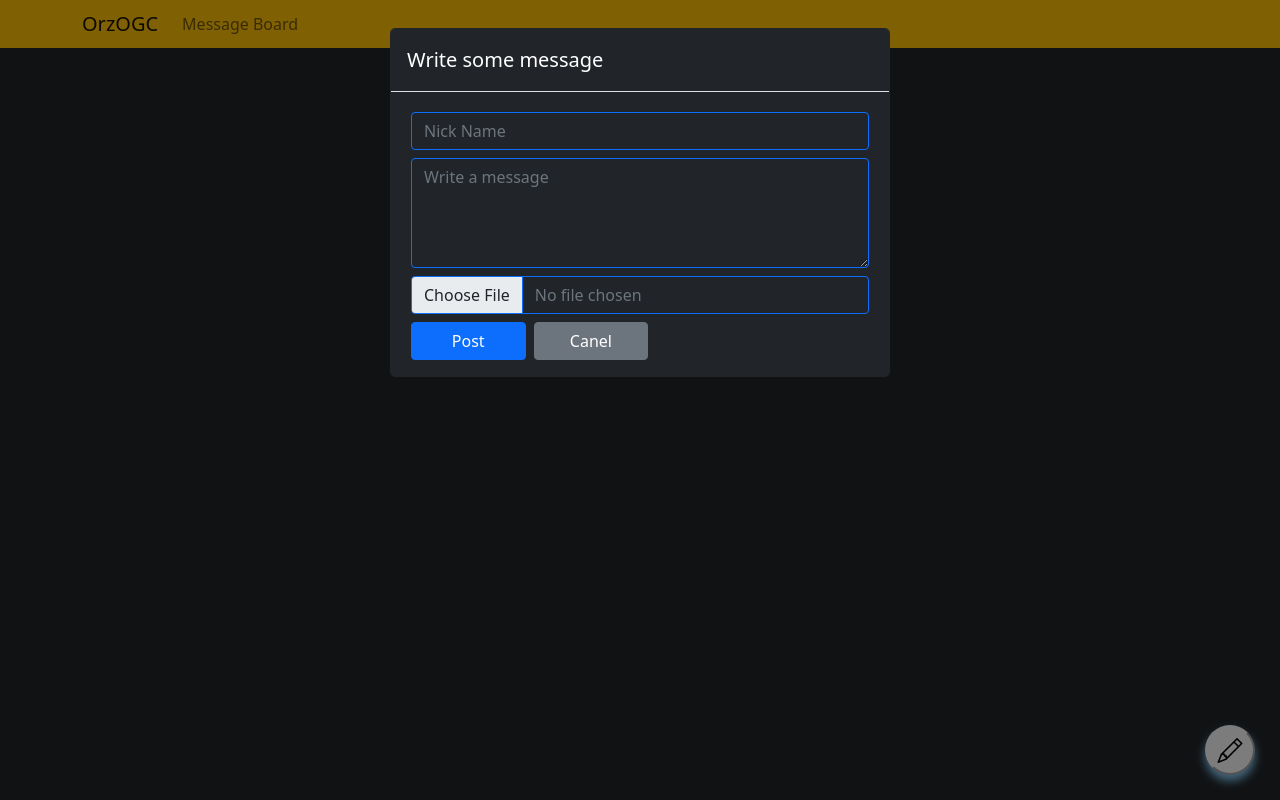
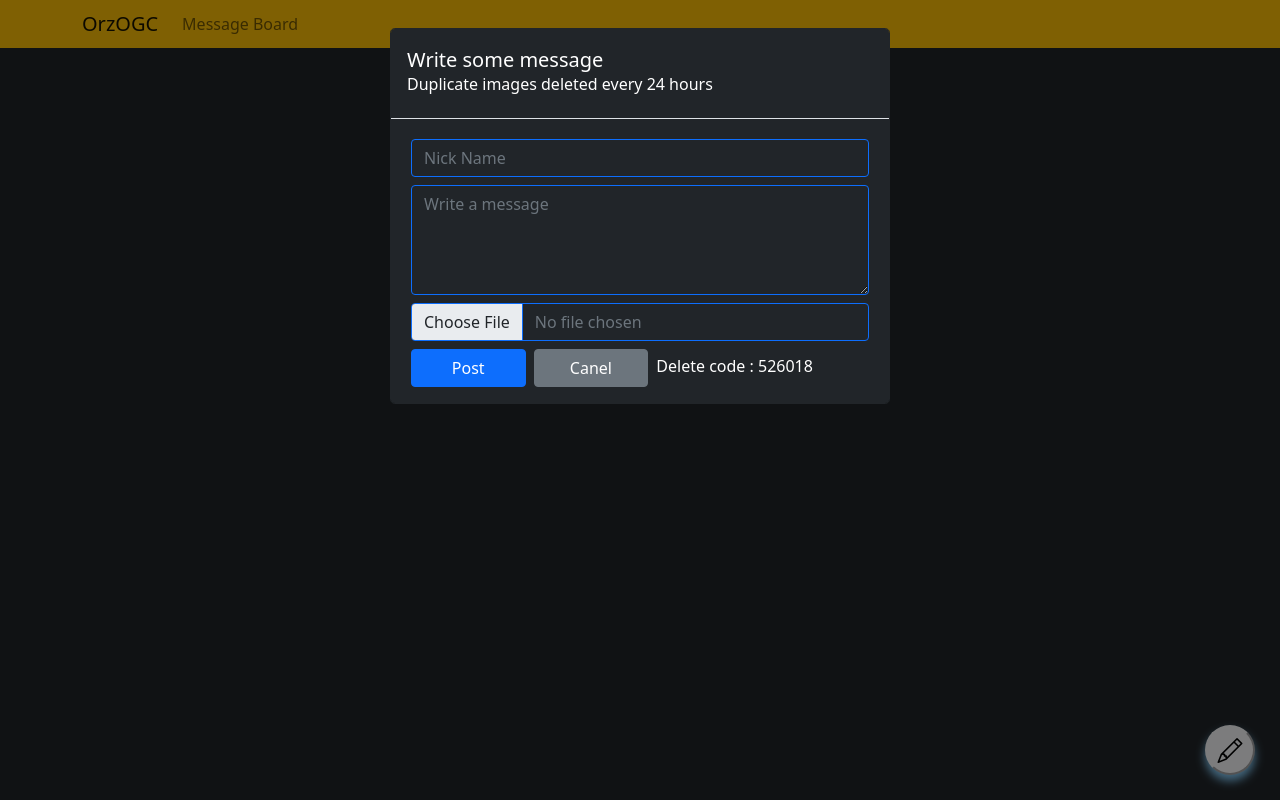
Before and after one commit to OGC-fever/side-projects, a Flask app: page / in a window 1280 px wide, after a click that opens the changed part. Run offline with Flask 2, Linux system fonts and the light colour scheme; data that the repository does not hold is empty; some libraries are stand-ins or nearby versions.

Commit message:
replace sqlite with orm

```diff
--- a/message board/msg.py
+++ b/message board/msg.py
@@ -4,7 +4,7 @@ import random
 from werkzeug.exceptions import HTTPException, InternalServerError
 from io import BytesIO
 from flask import app
-from modules.addon import *
+from image_process import check_file, make_timg, verify
 from flask_sqlalchemy import SQLAlchemy
 from datetime import datetime
 
@@ -21,6 +21,11 @@ class post(db.Model):
     image = db.Column(db.LargeBinary, nullable=True)
     timg = db.Column(db.LargeBinary, nullable=True)
     time = db.Column(db.DateTime, default=datetime.utcnow)
+    # code = db.Column(db.Text, nullable=True)
+
+    def post(self):
+        db.session.add(self)
+        db.session.commit()
 
 
 @app.route("/test")
@@ -45,12 +50,13 @@ def image_route(id, type):
 @app.route("/msg", methods=["GET", "POST"])
 def messages():
     db.create_all()
+    code = verify()
     if request.method == "GET":
         try:
             data = post.query.order_by(post.id.desc()).all()
         except:
             return render_template("message.html", data="")
-        return render_template("message.html", data=data)
+        return render_template("message.html", data=data, code=code)
     name = request.form['name']
     msg = request.form['msg']
     file = request.files["upload"]
@@ -64,9 +70,8 @@ def messages():
             return render_template("message.html")
         image = None
         timg = None  # msg exist
-    data = post(name=name, msg=msg, image=image, timg=timg)
-    db.session.add(data)
-    db.session.commit()
+    data = post(name=name, msg=msg, image=image, timg=timg, code=code)
+    data.post()
     return redirect("msg")
 
 # @ app.errorhandler(HTTPException)
--- a/message board/templates/message.html
+++ b/message board/templates/message.html
@@ -29,7 +29,10 @@
     <div class="modal-dialog">
         <div class="modal-content text-white border-dark bg-dark ">
             <div class="modal-header">
-                <h5 class="modal-title">Write some message</h5>
+                <div>
+                    <h5 class="modal-title">Write some message</h5>
+                    <h6>Duplicate images deleted every 24 hours</h6>
+                </div>
             </div>
             <div class="modal-body">
                 <form role="form" id="validation" class="col form-group my-0 mx-1" action="/msg"
@@ -46,6 +49,11 @@
 
                     <button type="submit" class="w-25 btn btn-Primary">Post</button>
                     <button type="button" data-bs-dismiss="modal" class="w-25 mx-1 btn btn-secondary">Canel</button>
+                    {% if code: %}
+                    <label class="text-end">
+                        Delete code : {{ code }}
+                    </label>
+                    {% endif %}
                 </form>
             </div>
         </div>
```
Also changed, not shown: message board/image_process.py (renamed from message board/modules/addon.py), readme.md, 1 other file.
